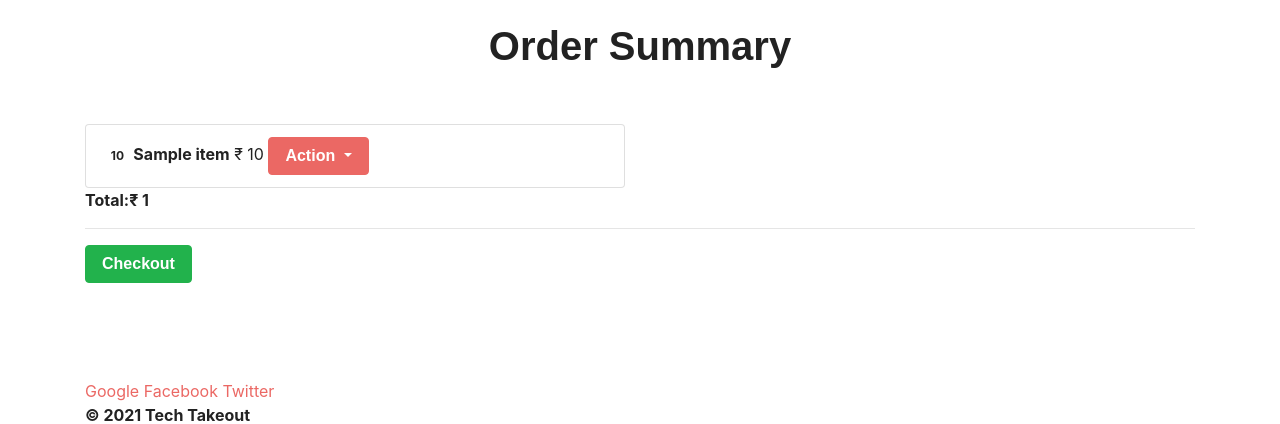
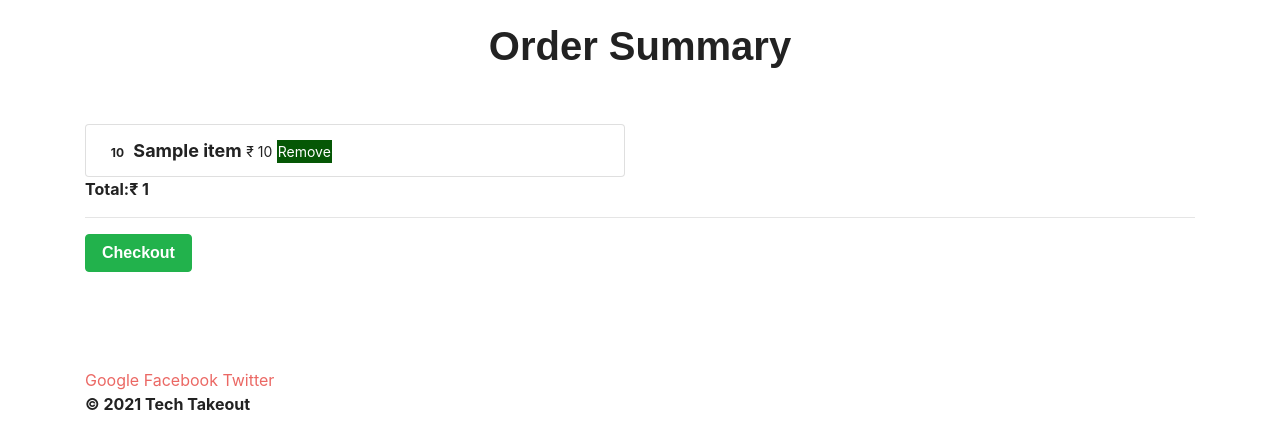
Before and after one commit to shubhangsingh6023/HackNPitch_QuantumPerformance_TechTakeOut, a Node server app: template views/view_cart.ejs in a window 1280 px wide. Shown: the top 424 px of the page. Run offline with Node 20, Linux system fonts and the light colour scheme; the template is opened without the code that fills it: most values are stand-ins (such as "Sample title", 1, 10 or a date in 2020); some libraries are stand-ins or nearby versions; some web fonts are replaced.

Commit message:
final call

```diff
--- a/config/keys.js
+++ b/config/keys.js
@@ -1,4 +1,4 @@
-dbPassword = 'mongodb+srv://soham:SOHAMZ12@cluster0.eqg4n.mongodb.net/myFirstDatabase?retryWrites=true&w=majority';
+dbPassword = 'mongodb+srv://shubhang6023:d36lSsdoYyPLxgH8@cluster0.exxaq.mongodb.net/myFirstDatabase?retryWrites=true&w=majority';
 
 module.exports = {
     mongoURI: dbPassword
--- a/views/dashboard.ejs
+++ b/views/dashboard.ejs
@@ -35,7 +35,7 @@
       <div class="carousel-item active">
         <a href="/web4"><img class="d-block w-100" src="../images/can1.png" height="550px"  alt="First slide"></a>
         <div class="carousel-caption d-none d-md-block">
-          <h1 style="color: rgb(8, 8, 8); font-family: Verdana; font-size: 500%; background-color: peachpuff;">AAHAR CANTEEN</h1>
+          <h1 style="color: rgb(8, 8, 8); font-family: Verdana; font-size: 500%; background-color: peachpuff;">AHAR CANTEEN</h1>
           <p></p>
         </div>
 
--- a/views/view_cart.ejs
+++ b/views/view_cart.ejs
@@ -2,7 +2,51 @@
 <h1 style="text-align: center;">Order Summary</h1>
 <br>
 <br>
+<style>.dropbtn {
+  background-color: rgb(5, 87, 5);
+  color: white;
+  padding: 1px;
+  font-size:14px;
+  border: none;
+}
 
+/* The container <div> - needed to position the dropdown content */
+.dropdown {
+  position: relative;
+  display: inline-block;
+}
+.tuf{
+  font-size: 18px;;
+}
+.tif{
+  font-size: 14px;;
+}
+/* Dropdown Content (Hidden by Default) */
+.dropdown-content {
+  display: none;
+  position: absolute;
+  background-color: #f1f1f1;
+  min-width: 160px;
+  box-shadow: 0px 8px 16px 0px rgba(0,0,0,0.2);
+  z-index: 1;
+}
+
+/* Links inside the dropdown */
+.dropdown-content a {
+  color: black;
+  padding: 12px 16px;
+  text-decoration: none;
+  display: block;
+}
+
+/* Change color of dropdown links on hover */
+.dropdown-content a:hover {background-color: #ddd;}
+
+/* Show the dropdown menu on hover */
+.dropdown:hover .dropdown-content {display: block;}
+
+/* Change the background color of the dropdown button when the dropdown content is shown */
+.dropdown:hover .dropbtn {background-color: #0845ec;}</style>
 <% if (products) {%>
   <script src="https://code.jquery.com/jquery-3.3.1.slim.min.js" integrity="sha384-q8i/X+965DzO0rT7abK41JStQIAqVgRVzpbzo5smXKp4YfRvH+8abtTE1Pi6jizo" crossorigin="anonymous"></script>
   <script src="https://maxcdn.bootstrapcdn.com/bootstrap/3.3.7/js/bootstrap.min.js" integrity="sha384-Tc5IQib027qvyjSMfHjOMaLkfuWVxZxUPnCJA7l2mCWNIpG9mGCD8wGNIcPD7Txa" crossorigin="anonymous"></script>
@@ -13,17 +57,14 @@
         <% if(products[i].qty){%>
         <li class="list-group-item">
         <span class='badge'><%=products[i].qty%></span>
-        <strong><%= products[i].item.title%></strong>
-        <span class='label label-success'>&#8377; <%= products[i].price%></span>
-        <div class="btn-group">
-          <button class="btn btn-primary btn-xs dropdown-toggle" data-bs-toggle="dropdown"  >
-            Action <span class ="caret"></span></button>
-            <ul class =' dropdown-menu'>
-              <li>
-                <a href="#">Reduce by 1</a>
-                <a href="#">Remove all</a>
-              </li>
-            </ul>
+        <strong class="tuf"> <%= products[i].item.title%></strong>
+        <span class='label tif label-success'>&#8377; <%= products[i].price%></span>
+        <div class="dropdown">
+          <button class="dropbtn">Remove</button>
+          <div class="dropdown-content">
+            <a  href="#">Remove one</a>
+            <a href="#">Remove all</a>
+          </div>
         </div>
       </li>
       <%} else{
--- a/views/web2.ejs
+++ b/views/web2.ejs
@@ -55,8 +55,8 @@
 <!-- Header with image -->
 <header class="bgimg w3-display-container w3-grayscale-min" id="home">
   <div class="w3-display-middle w3-center">
-    <span class="w3-text-black w3-hide-small" style="font-size:100px">SURUCHI<br>CANTEEN</span>
-    <span class="w3-text-black w3-hide-large w3-hide-medium" style="font-size:60px"><b>SURUCHI<br>CANTEEN</b></span>
+    <span class="w3-text-black w3-hide-small" style="font-size:100px">Suruchi<br>Canteen</span>
+    <span class="w3-text-black w3-hide-large w3-hide-medium" style="font-size:60px"><b>Suruchi<br>Canteen</b></span>
     <p><a href="#menu" class="w3-button w3-xxlarge w3-black">Let me see the menu</a></p>
   </div>
 </header>
--- a/views/web3.ejs
+++ b/views/web3.ejs
@@ -54,8 +54,8 @@
 <!-- Header with image -->
 <header class="bgimg w3-display-container w3-grayscale-min" id="home">
   <div class="w3-display-middle w3-center">
-    <span class="w3-text-black w3-hide-small" style="font-size:100px">Milandar<br>CANTEEN</span>
-    <span class="w3-text-black w3-hide-large w3-hide-medium" style="font-size:60px"><b>Milandar<br>CANTEEN</b></span>
+    <span class="w3-text-black w3-hide-small" style="font-size:100px">Milandar<br>Canteen</span>
+    <span class="w3-text-black w3-hide-large w3-hide-medium" style="font-size:60px"><b>Milandar<br>Canteen</b></span>
     <p><a href="#menu" class="w3-button w3-xxlarge w3-black">Let me see the menu</a></p>
   </div>
 </header>
--- a/views/web4.ejs
+++ b/views/web4.ejs
@@ -61,8 +61,8 @@
 <!-- Header with image -->
 <header class="bgimg w3-display-container w3-grayscale-min" id="home">
   <div class="w3-display-middle w3-center">
-    <span class="w3-text-black w3-hide-small" style="font-size:100px">Ahar<br>CANTEEN</span>
-    <span class="w3-text-black w3-hide-large w3-hide-medium" style="font-size:60px"><b>Ahar<br>CANTEEN</b></span>
+    <span class="w3-text-black w3-hide-small" style="font-size:100px">Ahar<br>Canteen</span>
+    <span class="w3-text-black w3-hide-large w3-hide-medium" style="font-size:60px"><b>Ahar<br>Canteen</b></span>
     <p><a href="#menu" class="w3-button w3-xxlarge w3-black">Let me see the menu</a></p>
   </div>
 </header>
--- a/views/welcome.ejs
+++ b/views/welcome.ejs
@@ -1,7 +1,7 @@
 
         <nav class="navbar navbar-expand-lg navbar-dark navbar-custom fixed-top">
             <div class="container px-5">
-                <a class="navbar-brand" href="#page-top">TechTakeOut</a>
+                <a class="navbar-brand" href="#page-top"><img src="../images/bbo.png" height="70px" width="70px"></a>
                 <button class="navbar-toggler" type="button" data-bs-toggle="collapse" data-bs-target="#navbarResponsive" aria-controls="navbarResponsive" aria-expanded="false" aria-label="Toggle navigation"><span class="navbar-toggler-icon"></span></button>
                 <div class="collapse navbar-collapse" id="navbarResponsive">
                     <ul class="navbar-nav ms-auto">
```
Also changed, not shown: public/images/bbo.png (added).
